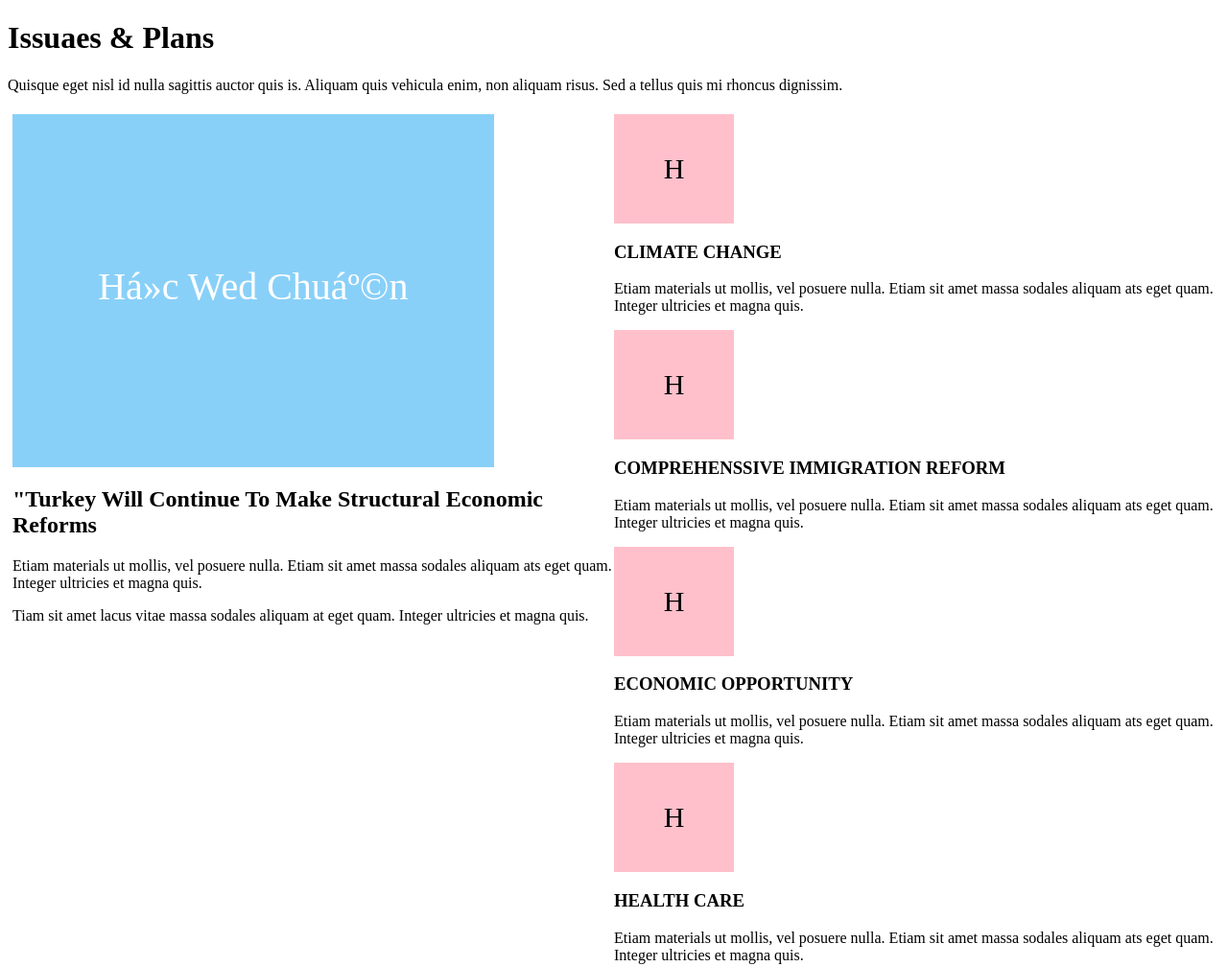
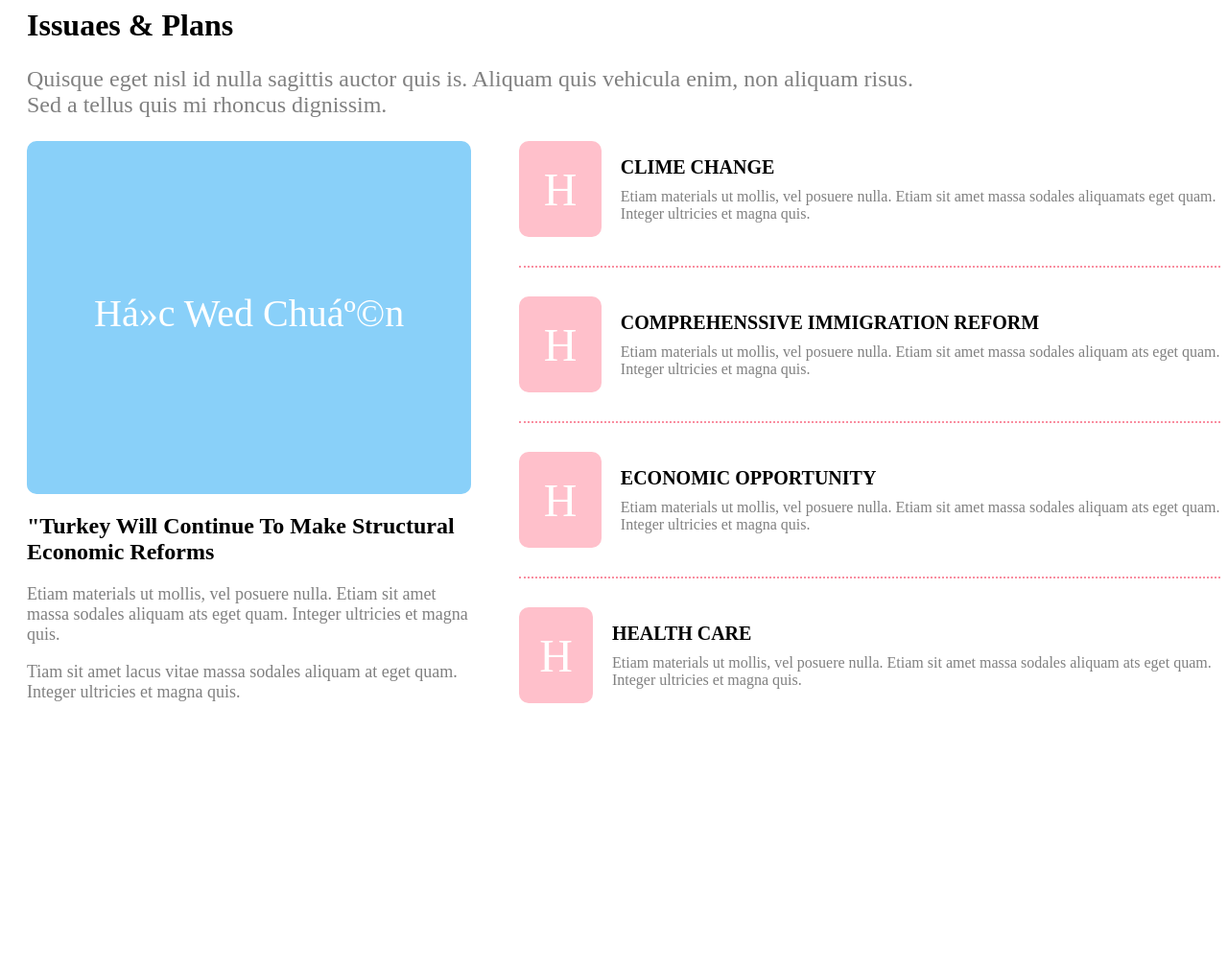
Before and after one commit to conglunisolar/Demo, a plain HTML site: page index.html in a window 1280 px wide. Shown: the whole page at 96% size. After the commit the page ends 800 px from the top, so only its background shows below. Drawn offline with Linux system fonts and the light colour scheme; a script that the page names is missing.

Commit message:
init project

```diff
--- a/index.html
+++ b/index.html
@@ -1,4 +1,4 @@
-<!DOCTYPE HTML>
+<!<!DOCTYPE HTML>
 <html lang="en">
 
 <head>
@@ -12,45 +12,79 @@
     <div class="container">
         <div class="title-container">
             <h1>Issuaes & Plans</h1>
-            <p>Quisque eget nisl id nulla sagittis auctor quis is. Aliquam quis vehicula enim, non aliquam risus. Sed a
-                tellus quis mi rhoncus dignissim.</p>
+            <p class="sub-title">Quisque eget nisl id nulla sagittis auctor quis is. Aliquam quis vehicula enim, non
+                aliquam risus.
+                <br> Sed a tellus quis mi rhoncus dignissim.
+            </p>
         </div>
         <div class="content-container">
-            <div class="containerflex">
-                <div class="left-content-container"></div>
-                <div class="right-content-container"></div>
+            <div class="container-flex">
                 <div class="left-content">
                     <div class="box">Học Wed Chuẩn</div>
                     <h2>"Turkey Will Continue To Make Structural Economic Reforms</h2>
-                <p>Etiam materials ut mollis, vel posuere nulla. Etiam sit amet massa sodales aliquam ats eget quam.
+                    <div style="font-size: 18px; color: gray;">
+                        <p>Etiam materials ut mollis, vel posuere nulla. Etiam sit amet massa sodales aliquam ats eget
+                            quam.
                             Integer ultricies et magna quis.</p>
-                <p>Tiam sit amet lacus vitae massa sodales aliquam at eget quam. Integer ultricies et magna quis.</p>
+                        <p>Tiam sit amet lacus vitae massa sodales aliquam at eget quam. Integer ultricies et magna
+                            quis.
+                        </p>
                     </div>
+                </div>
+
                 <div class="right-content">
                     <div class="content">
-                <div class="content">
-                    <div class="img">H</div>
-                    <h3>CLIMATE CHANGE</h3>
-                    <P>Etiam materials ut mollis, vel posuere nulla. Etiam sit amet massa sodales aliquam ats eget quam.
-                        Integer ultricies et magna quis.</P>
+                        <div class="data-content">
+                            <div class="block">H</div>
+                            <div class="text-data-content">
+                                <div class="title">CLIME CHANGE</div>
+                                <span style="font-size: 16px; color: gray;">Etiam materials ut mollis, vel posuere
+                                    nulla. Etiam sit
+                                    amet massa sodales
+                                    aliquamats eget quam. Integer ultricies et magna quis.</span>
                             </div>
-                <div class="content">
-                    <div class="img">H</div>
-                    <h3>COMPREHENSSIVE IMMIGRATION REFORM</h3>
-                    <p>Etiam materials ut mollis, vel posuere nulla. Etiam sit amet massa sodales aliquam ats eget quam.
-                        Integer ultricies et magna quis.</p>
                         </div>
-                <div class="content">
-                    <div class="img">H</div>
-                    <h3>ECONOMIC OPPORTUNITY</h3>
-                    <p>Etiam materials ut mollis, vel posuere nulla. Etiam sit amet massa sodales aliquam ats eget quam.
-                        Integer ultricies et magna quis.</p>
+
+                        <div class="divider"></div>
+
+                        <div class="data-content">
+                            <div class="block">H</div>
+                            <div class="text-data-content">
+                                <div class="title">COMPREHENSSIVE IMMIGRATION REFORM</div>
+                                <span style="font-size: 16px; color: gray;">Etiam materials ut mollis, vel posuere
+                                    nulla. Etiam sit amet massa sodales aliquam
+                                    ats
+                                    eget quam.
+                                    Integer ultricies et magna quis.</span>
                             </div>
-                <div class="content">
-                    <div class="img">H</div>
-                    <h3>HEALTH CARE</h3>
-                    <p>Etiam materials ut mollis, vel posuere nulla. Etiam sit amet massa sodales aliquam ats eget quam.
-                        Integer ultricies et magna quis.</p>
+                        </div>
+
+                        <div class="divider"></div>
+
+                        <div class="data-content">
+                            <div class="block">H</div>
+                            <div class="text-data-content">
+                                <div class="title">ECONOMIC OPPORTUNITY</div>
+                                <span style="font-size: 16px; color: gray;">Etiam materials ut mollis, vel posuere
+                                    nulla. Etiam sit amet massa sodales aliquam
+                                    ats
+                                    eget quam.
+                                    Integer ultricies et magna quis.</span>
+                            </div>
+                        </div>
+
+                        <div class="divider"></div>
+
+                        <div class="data-content">
+                            <div class="block">H</div>
+                            <div>
+                                <div class="title">HEALTH CARE</div>
+                                <span style="font-size: 16px; color: gray;">Etiam materials ut mollis, vel posuere
+                                    nulla. Etiam sit amet massa sodales aliquam
+                                    ats
+                                    eget quam.
+                                    Integer ultricies et magna quis.</span>
+                            </div>
                         </div>
                     </div>
                 </div>
--- a/main.css
+++ b/main.css
@@ -1,39 +1,80 @@
-container {
+body {
+    padding-left: 20px;
+    font-family: 'Times New Roman', Times, serif;
+}
+
+/* .container {
     display: 100px;
     font-size: 50px;
-}
+} */
+
 .box {
     text-align: center;
-    width: 80%;
+    width: 100%;
     padding-top: 150px;
     padding-bottom: 150px;
     background-color: #89d0f9;
     font-display: #fff;
     font-size: 40px;
     color: #fff;
-}
-.img {
-    background-color: pink;
-    text-align: center;
-    padding-top: 40px;
-    padding-bottom: 40px;
-    font-size: 30px;
-    width: 20%;
-    margin-left: 0;
+    border-radius: 10px;
 }
 
-.containerflex {
-    display: flex;                  /* Kích hoạt flexbox cho phần tử chứa */
+.sub-title {
+    font-size: 24px;
+    color: gray;
+    font-family: 'Times New Roman', Times, serif;
+}
 
-    flex-direction: row;            /* Thiết lập hướng chính */
-    flex-wrap: nowrap;              /* Thiết lập chế độ wrap, khi các phần tử vượt qua kích thước hướng chính*/
-    justify-content: flex-end;      /* Căn chỉnh nội dung bên trong container có flexbox*/
-    align-items: stretch;           /* Căn chỉnh phần tử con theo hướng vuông góc hướng chính*/
-    align-content: stretch;         /* Căn chỉnh hàng (cột) theo hướng vuông góc (chỉ hiệu lực khi nhiều hàng hoặc cột)*/
+.block {
+    background-color: pink;
+    width: 100px;
+    height: 100px;
+    display: flex;
+    align-items: center;
+    justify-content: center;
+    color: #fff;
+    border-radius: 10px;
+    font-size: 48px;
+}
 
-    padding:    5px;
-    background: white;
-    min-width:  320px;
-    min-height: 320px;
-    margin:     auto;
+.left-content {
+    width: 600px;
 }
+
+.container-flex {
+    display: flex;
+    /* Kích hoạt flexbox cho phần tử chứa */
+
+    flex-direction: row;
+    /* Thiết lập hướng chính */
+    gap: 50px;
+}
+
+.content {
+    display: flex;
+    flex-direction: column;
+    gap: 30px;
+}
+
+.data-content {
+    display: flex;
+    flex-direction: row;
+    align-items: center;
+    justify-content: center;
+    gap: 20px;
+}
+
+.text-data-content {
+    width: 100%;
+}
+
+.title {
+    font-size: 20px;
+    font-weight: bold;
+    margin-bottom: 10px;
+}
+
+.divider {
+    border-top: 2px dotted rgb(249, 142, 160);
+}
```
Lines whose indentation alone changed are shown as unchanged.
